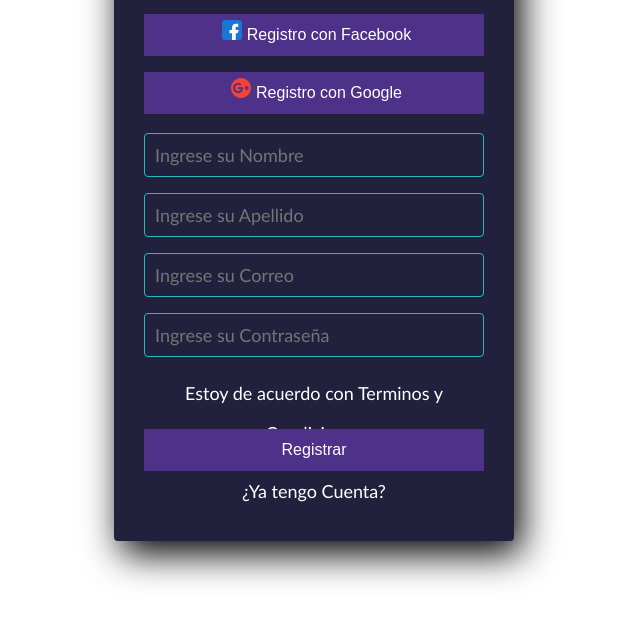
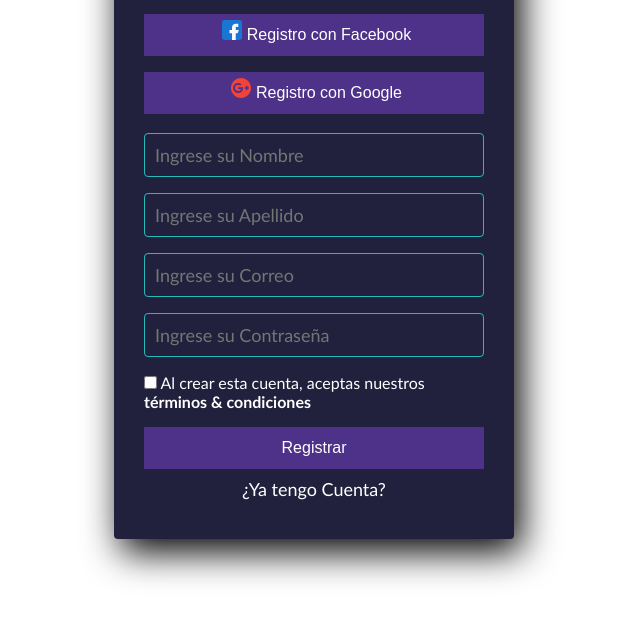
Before and after one commit to Nicole-Adriana/DW, a plain HTML site: page trabajos/registro.html in a window 1280 px wide. Shown: the part 140-762 px from the top of the page, without its empty margins (326-966 px from the left). Drawn offline with Linux system fonts and the light colour scheme.

Commit message:
regisstro_4

```diff
--- a/trabajos/css/registro-estilo.css
+++ b/trabajos/css/registro-estilo.css
@@ -6,12 +6,6 @@
 
   body {
     background-image: url('fondo.jpg');
-  }
-
-  h4{
-    font-family: 'Pangolin', cursive;
-    letter-spacing: 0.2em;
-    word-spacing: 0.25em;
   }
 
   .form-register {
@@ -29,6 +23,9 @@
   .form-register h4 {
     font-size: 22px;
     margin-bottom: 20px;
+    font-family: 'Pangolin', cursive;
+    letter-spacing: 0.2em;
+    word-spacing: 0.25em;
   }
 
   .controls {
@@ -53,6 +50,7 @@
   .form-register a {
     color: white;
     text-decoration: none;
+    font-family:'calibri';
   }
 
   .form-register a:hover {
--- a/trabajos/registro.html
+++ b/trabajos/registro.html
@@ -21,7 +21,8 @@
     <input class="controls" type="text" name="apellidos" id="apellidos" placeholder="Ingrese su Apellido">
     <input class="controls" type="email" name="correo" id="correo" placeholder="Ingrese su Correo">
     <input class="controls" type="password" name="correo" id="correo" placeholder="Ingrese su Contraseña">
-    <p>Estoy de acuerdo con <a href="#">Terminos y Condiciones</a></p>
+    <input type="checkbox" name="termino" value="11" value-type="text" > Al crear esta cuenta, aceptas nuestros
+            <a href="#"><b>términos & condiciones </b></a><br>
     <input class="botons" type="submit" value="Registrar">
     <p><a href="#">¿Ya tengo Cuenta?</a></p>
   </section>
```
